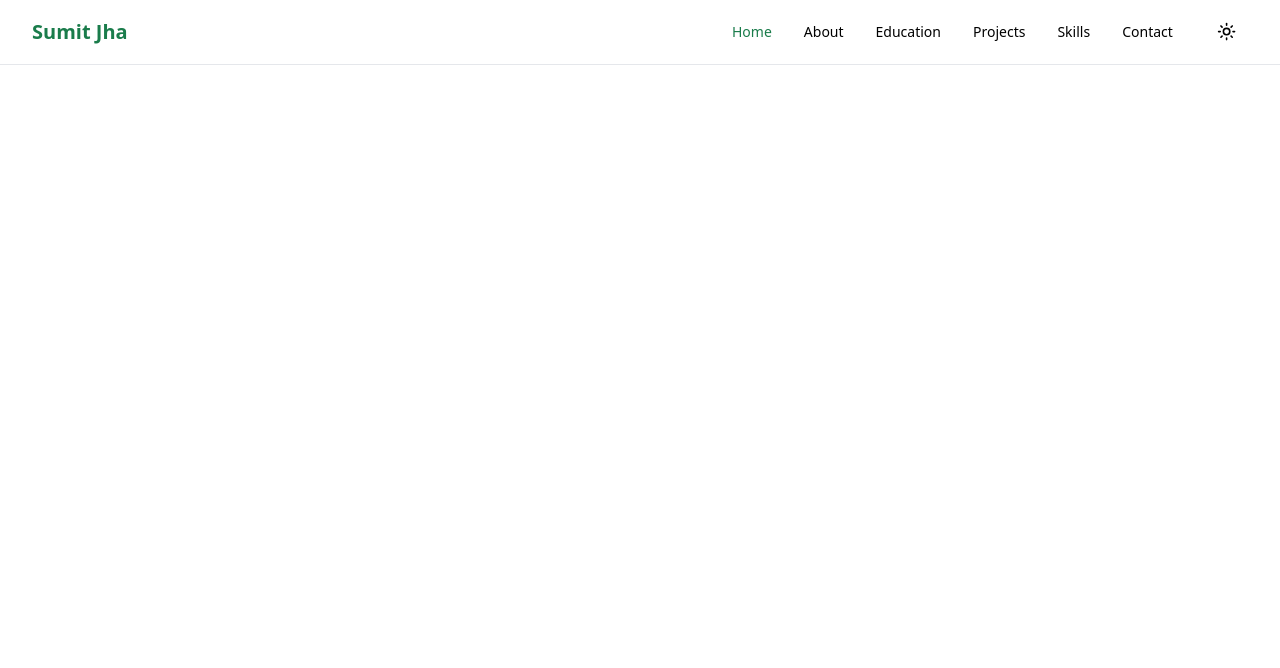
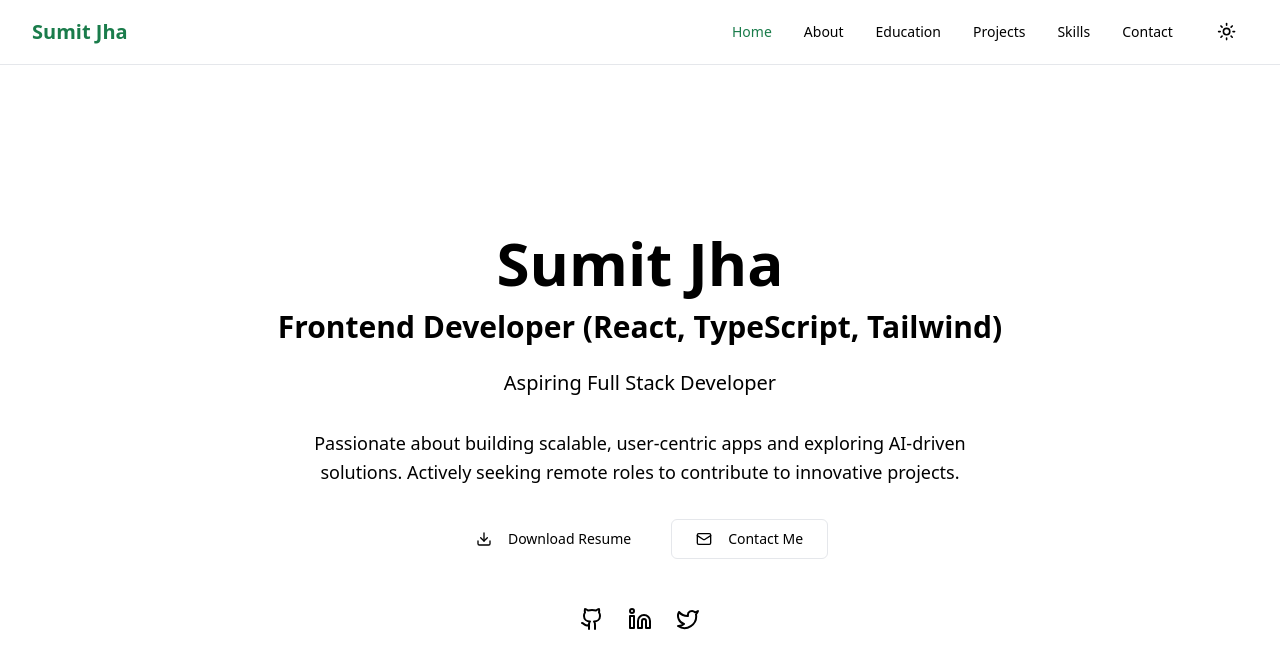
Before and after one commit to devlopersumit/Sumit-Jha-Portfolio-2, a React (Vite) app: page / in a window 1280 px wide. Shown: the top 668 px of the page. Built offline with nearby package versions, Linux system fonts and the light colour scheme.

Commit message:
Created Hero Section

```diff
--- a/src/App.tsx
+++ b/src/App.tsx
@@ -1,5 +1,6 @@
 
 import './App.css'
+import Home from './Components/Home'
 import Navbar from './Components/Navbar'
 
 function App() {
@@ -8,6 +9,7 @@ function App() {
   return (
     <>
       <Navbar />
+      <Home />
     </>
   )
 }
--- a/src/Components/Home.tsx
+++ b/src/Components/Home.tsx
@@ -0,0 +1,148 @@
+const Home = () => {
+  return (
+    <>
+      <section
+        id="home"
+        className="min-h-screen flex items-center justify-center px-4 sm:px-6 lg:px-8"
+      >
+        <div className="max-w-4xl mx-auto text-center animate-fade-in-up">
+          <div className="mb-8">
+            <h1 className="font-heading font-black text-4xl sm:text-5xl lg:text-6xl text-foreground mb-4">
+              Sumit Jha
+            </h1>
+            <h2 className="font-heading font-semibold text-xl sm:text-2xl lg:text-3xl text-primary mb-6">
+              Frontend Developer (React, TypeScript, Tailwind)
+            </h2>
+            <h3 className="text-lg sm:text-xl text-muted-foreground mb-8">
+              Aspiring Full Stack Developer
+            </h3>
+            <p className="text-lg text-muted-foreground max-w-2xl mx-auto leading-relaxed">
+              Passionate about building scalable, user-centric apps and
+              exploring AI-driven solutions. Actively seeking remote roles to
+              contribute to innovative projects.
+            </p>
+          </div>
+          <div className="flex flex-col sm:flex-row gap-4 justify-center items-center mb-12">
+            <button
+              data-slot="button"
+              className="inline-flex items-center justify-center gap-2 whitespace-nowrap text-sm transition-all disabled:pointer-events-none disabled:opacity-50 [&amp;_svg]:pointer-events-none [&amp;_svg:not([className*='size-'])]:size-4 shrink-0 [&amp;_svg]:shrink-0 outline-none focus-visible:border-ring focus-visible:ring-ring/50 focus-visible:ring-[3px] aria-invalid:ring-destructive/20 dark:aria-invalid:ring-destructive/40 aria-invalid:border-destructive bg-primary text-primary-foreground shadow-xs hover:bg-primary/90 h-10 rounded-md px-6 has-[&gt;svg]:px-4 font-medium"
+            >
+              <svg
+                xmlns="http://www.w3.org/2000/svg"
+                width="24"
+                height="24"
+                viewBox="0 0 24 24"
+                fill="none"
+                stroke="currentColor"
+                stroke-width="2"
+                stroke-linecap="round"
+                stroke-linejoin="round"
+                className="lucide lucide-download mr-2 h-4 w-4"
+              >
+                <path d="M21 15v4a2 2 0 0 1-2 2H5a2 2 0 0 1-2-2v-4"></path>
+                <polyline points="7 10 12 15 17 10"></polyline>
+                <line x1="12" x2="12" y1="15" y2="3"></line>
+              </svg>
+              Download Resume
+            </button>
+            <button
+              data-slot="button"
+              className="inline-flex items-center justify-center gap-2 whitespace-nowrap text-sm transition-all disabled:pointer-events-none disabled:opacity-50 [&amp;_svg]:pointer-events-none [&amp;_svg:not([className*='size-'])]:size-4 shrink-0 [&amp;_svg]:shrink-0 outline-none focus-visible:border-ring focus-visible:ring-ring/50 focus-visible:ring-[3px] aria-invalid:ring-destructive/20 dark:aria-invalid:ring-destructive/40 aria-invalid:border-destructive border shadow-xs hover:bg-accent hover:text-accent-foreground dark:bg-input/30 dark:border-input dark:hover:bg-input/50 h-10 rounded-md px-6 has-[&gt;svg]:px-4 font-medium bg-transparent"
+            >
+              <svg
+                xmlns="http://www.w3.org/2000/svg"
+                width="24"
+                height="24"
+                viewBox="0 0 24 24"
+                fill="none"
+                stroke="currentColor"
+                stroke-width="2"
+                stroke-linecap="round"
+                stroke-linejoin="round"
+                className="lucide lucide-mail mr-2 h-4 w-4"
+              >
+                <rect width="20" height="16" x="2" y="4" rx="2"></rect>
+                <path d="m22 7-8.97 5.7a1.94 1.94 0 0 1-2.06 0L2 7"></path>
+              </svg>
+              Contact Me
+            </button>
+          </div>
+          <div className="flex justify-center space-x-6">
+            <a
+              href="https://github.com/sumitjha2003"
+              target="_blank"
+              rel="noopener noreferrer"
+              className="text-muted-foreground hover:text-primary transition-colors"
+            >
+              <svg
+                xmlns="http://www.w3.org/2000/svg"
+                width="24"
+                height="24"
+                viewBox="0 0 24 24"
+                fill="none"
+                stroke="currentColor"
+                stroke-width="2"
+                stroke-linecap="round"
+                stroke-linejoin="round"
+                className="lucide lucide-github h-6 w-6"
+              >
+                <path d="M15 22v-4a4.8 4.8 0 0 0-1-3.5c3 0 6-2 6-5.5.08-1.25-.27-2.48-1-3.5.28-1.15.28-2.35 0-3.5 0 0-1 0-3 1.5-2.64-.5-5.36-.5-8 0C6 2 5 2 5 2c-.3 1.15-.3 2.35 0 3.5A5.403 5.403 0 0 0 4 9c0 3.5 3 5.5 6 5.5-.39.49-.68 1.05-.85 1.65-.17.6-.22 1.23-.15 1.85v4"></path>
+                <path d="M9 18c-4.51 2-5-2-7-2"></path>
+              </svg>
+              <span className="sr-only">GitHub</span>
+            </a>
+            <a
+              href="https://linkedin.com/in/sumitjha2003"
+              target="_blank"
+              rel="noopener noreferrer"
+              className="text-muted-foreground hover:text-primary transition-colors"
+            >
+              <svg
+                xmlns="http://www.w3.org/2000/svg"
+                width="24"
+                height="24"
+                viewBox="0 0 24 24"
+                fill="none"
+                stroke="currentColor"
+                stroke-width="2"
+                stroke-linecap="round"
+                stroke-linejoin="round"
+                className="lucide lucide-linkedin h-6 w-6"
+              >
+                <path d="M16 8a6 6 0 0 1 6 6v7h-4v-7a2 2 0 0 0-2-2 2 2 0 0 0-2 2v7h-4v-7a6 6 0 0 1 6-6z"></path>
+                <rect width="4" height="12" x="2" y="9"></rect>
+                <circle cx="4" cy="4" r="2"></circle>
+              </svg>
+              <span className="sr-only">LinkedIn</span>
+            </a>
+            <a
+              href="https://twitter.com/sumitjha2003"
+              target="_blank"
+              rel="noopener noreferrer"
+              className="text-muted-foreground hover:text-primary transition-colors"
+            >
+              <svg
+                xmlns="http://www.w3.org/2000/svg"
+                width="24"
+                height="24"
+                viewBox="0 0 24 24"
+                fill="none"
+                stroke="currentColor"
+                stroke-width="2"
+                stroke-linecap="round"
+                stroke-linejoin="round"
+                className="lucide lucide-twitter h-6 w-6"
+              >
+                <path d="M22 4s-.7 2.1-2 3.4c1.6 10-9.4 17.3-18 11.6 2.2.1 4.4-.6 6-2C3 15.5.5 9.6 3 5c2.2 2.6 5.6 4.1 9 4-.9-4.2 4-6.6 7-3.8 1.1 0 3-1.2 3-1.2z"></path>
+              </svg>
+              <span className="sr-only">Twitter</span>
+            </a>
+          </div>
+        </div>
+      </section>
+    </>
+  );
+};
+
+
+export default Home
```
